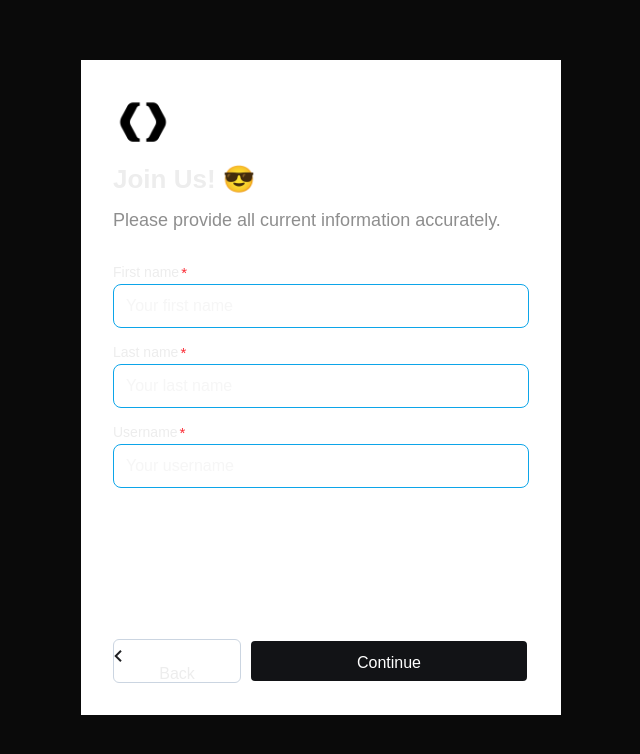
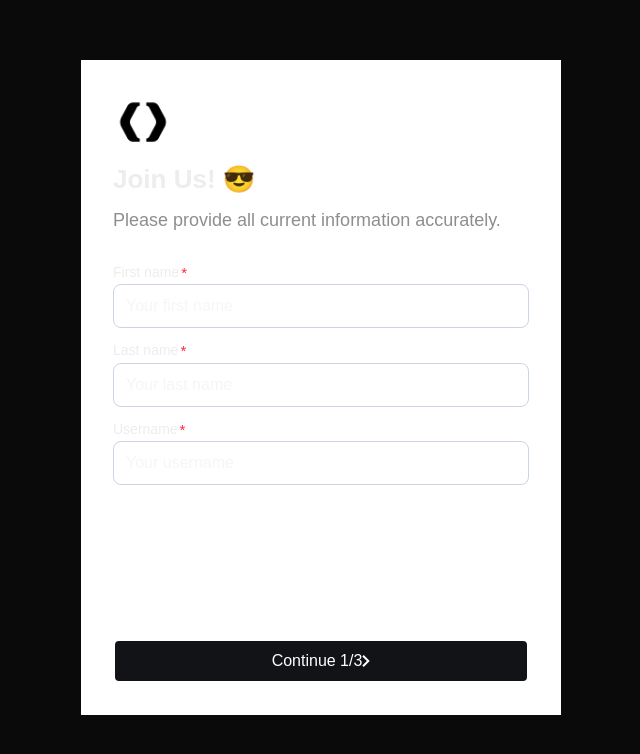
Before and after one commit to Zolo517/Multi-Step-Form, a Next.js app: page / in a window 1280 px wide. Shown: the part 144-898 px from the top of the page, without its empty margins (319-959 px from the left). Built offline with nearby package versions, Linux system fonts and the light colour scheme.

Commit message:
added submit button

```diff
--- a/components/Button.jsx
+++ b/components/Button.jsx
@@ -1,19 +1,33 @@
 export const Button = (props) => {
   const { setCurrentIndex, currentIndex, buttonsName, isContinue } = props;
-  if (isContinue) {
+  if (isContinue && currentIndex < 2) {
+    return (
+      <div className="w-full">
+        <button
+          className="h-11 border-2 rounded-md py-[10px] w-full bg-[#121316] text-white flex justify-center items-center "
+          onClick={() => setCurrentIndex(currentIndex + 1)}
+        >
+          <p>{`${buttonsName} ${currentIndex + 1}/3`}</p>
+          <svg
+            xmlns="http://www.w3.org/2000/svg"
+            width="8"
+            height="12"
+            viewBox="0 0 8 12"
+            fill="none"
+          >
+            <path
+              d="M1.705 0L0.294998 1.41L4.875 6L0.294998 10.59L1.705 12L7.705 6L1.705 0Z"
+              fill="white"
+            />
+          </svg>
+        </button>
+      </div>
+    );
+  } else if (!isContinue && currentIndex!==0) {
     return (
         <button
-        className="h-11 border-2 rounded-md py-[10px] w-70 bg-[#121316] text-white "
-        onClick={() => setCurrentIndex(currentIndex + 1)}
-      >
-        {buttonsName}
-      </button>
-    );
-  }
-  return (
-    <button
-      className="h-11 border-1 rounded-md py-[10px] w-32 border-[#CBD5E1]   "
-      onClick={() => setCurrentIndex(currentIndex + 1)}
+        className="h-11 border-1 rounded-md py-[10px] w-32 border-[#CBD5E1] flex justify-center items-center gap-3  "
+        onClick={() => setCurrentIndex(currentIndex - 1)}
       >
         <svg
           xmlns="http://www.w3.org/2000/svg"
@@ -27,7 +41,32 @@ export const Button = (props) => {
             fill="#202124"
           />
         </svg>
-      {buttonsName}
+        <p> {buttonsName}</p>
       </button>
     );
+  }else if(isContinue && currentIndex === 2){
+    return (
+      <div className="w-70">
+        <button
+          className="h-11 border-2 rounded-md py-[10px] w-full bg-[#121316] text-white flex justify-center items-center "
+          onClick={() => setCurrentIndex(currentIndex + 1)}
+        >
+          <p>Submit</p>
+          <svg
+            xmlns="http://www.w3.org/2000/svg"
+            width="8"
+            height="12"
+            viewBox="0 0 8 12"
+            fill="none"
+          >
+            <path
+              d="M1.705 0L0.294998 1.41L4.875 6L0.294998 10.59L1.705 12L7.705 6L1.705 0Z"
+              fill="white"
+            />
+          </svg>
+        </button>
+      </div>
+  );
+  }
+
 };
--- a/components/Header.jsx
+++ b/components/Header.jsx
@@ -1,6 +1,6 @@
 import Image from "next/image";
 
-export const Header = () => {
+export const Header = ({ h3, p }) => {
   return (
     <div className="flex flex-col gap-2 mb-7">
       <Image
@@ -9,10 +9,8 @@ export const Header = () => {
         width={60}
         height={60}
       />
-      <h3 className="font-semibold text-[26px]   ">Join Us! 😎</h3>
-      <p className="text-[#8E8E8E] text-[18px]">
-        Please provide all current information accurately.
-      </p>
+      <h3 className="font-semibold text-[26px]   ">{h3}</h3>
+      <p className="text-[#8E8E8E] text-[18px]">{p}</p>
     </div>
   );
 };
--- a/components/MultiStepForm.jsx
+++ b/components/MultiStepForm.jsx
@@ -8,7 +8,6 @@ export const MultiStepForm = (props) => {
   const { currentIndex, setCurrentIndex } = props;
   const CurrentStep = [StepOne, StepTwo, StepThree][currentIndex];
 
-
   const continueButton = (buttonsName) => {
     if (buttonsName === "Continue" && currentIndex < 2) {
       setCurrentIndex(currentIndex + 1);
@@ -18,26 +17,35 @@ export const MultiStepForm = (props) => {
       setCurrentIndex();
     }
   };
-
+  if (currentIndex === 3) {
+    return (
+      <div className="w-120 h-[193px] bg-white p-8 flex flex-col justify-between">
+        <Header
+          h3="You're All Set! 🔥"
+          p="We've received your submission. Thank you!"
+        />
+      </div>
+    );
+  }
   return (
     <div className="w-120 h-[655px] bg-white p-8 flex flex-col justify-between">
       <div className="">
-        <Header />
-        <CurrentStep
-          setCurrentIndex={setCurrentIndex}
-          currentIndex={currentIndex}
+        <Header
+          h3="Join Us! 😎"
+          p="Please provide all current information accurately."
         />
+        <CurrentStep />
       </div>
       <div className="flex justify-between">
         <Button
-        isContinue={false}
+          isContinue={false}
           // continueButton={continueButton}
           setCurrentIndex={setCurrentIndex}
           currentIndex={currentIndex}
           buttonsName={"Back"}
         />
         <Button
-        isContinue={true}
+          isContinue={true}
           // continueButton={continueButton}
           setCurrentIndex={setCurrentIndex}
           currentIndex={currentIndex}
--- a/components/TextField.jsx
+++ b/components/TextField.jsx
@@ -1,8 +1,9 @@
 export const TextField = (props) => {
-  const { place, label, type, id, currentIndex } = props;
+  const { place, label, type, id, currentIndex, style } = props;
   console.log(currentIndex);
   return (
-    <form className="flex flex-col h-[68px] ">
+    <form>
+      <div>
         <div className="flex gap-[2px]">
           <label className="text-[14px]" htmlFor={id}>
             {label}
@@ -11,10 +12,16 @@ export const TextField = (props) => {
         </div>
         <input
           id={id}
-        className="h-11 w-fill rounded-lg p-3 border-[1px] border-[#0CA5E9]"
+          className={
+            id === "img"
+              ? "flex flex-col h-[180px] w-full rounded-lg p-3 border-[1px] focus:outline-none border-[#CBD5E1] focus:border-[#0CA5E9]"
+              : "flex flex-col h-11 w-full rounded-lg p-3 border-[1px] focus:outline-none border-[#CBD5E1] focus:border-[#0CA5E9]"
+          }
           type={type}
           placeholder={place}
         />
+      </div>
     </form>
   );
 };
+//className="h-11 "
```
Lines whose indentation alone changed are shown as unchanged.
